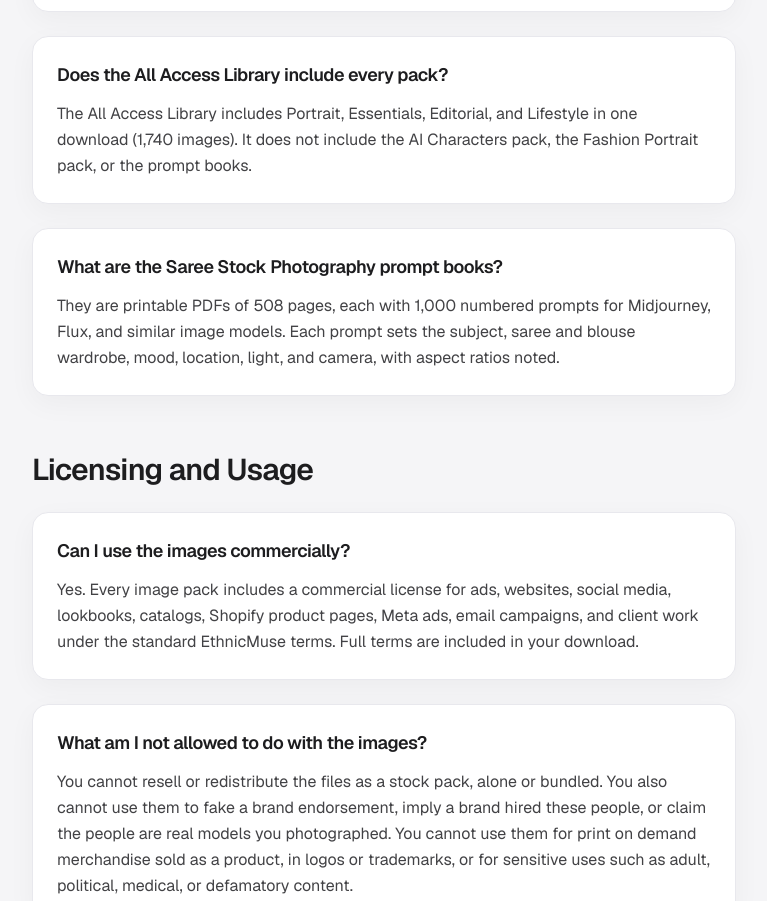
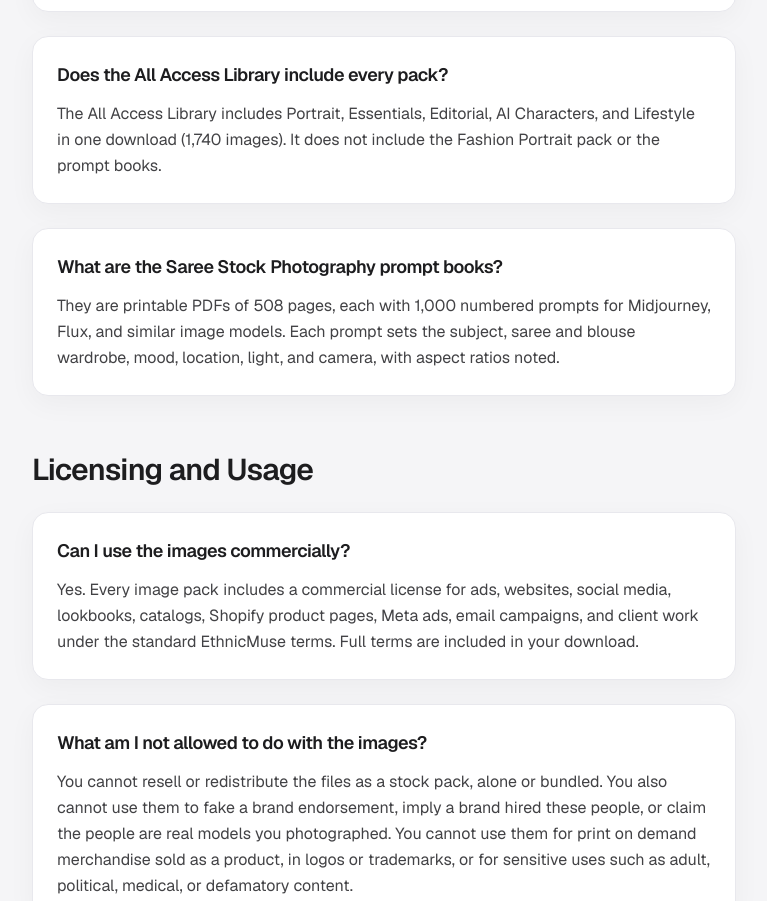
Before and after one commit to TaarakChauhan/ethnicmuse-web, a Next.js app: page /faq in a window 1280 px wide. Shown: the part 2865-3766 px from the top of the page, without its empty margins (256-1023 px from the left). Built offline with nearby package versions, Linux system fonts and the light colour scheme.

Commit message:
Fix All Access contents: include AI Characters, exclude Fashion Portrait.
Pack 00 holds packs 01 through 05. Prompt books stay separate.

```diff
--- a/src/content/faq.ts
+++ b/src/content/faq.ts
@@ -89,7 +89,7 @@ export const FAQ_SECTIONS: FaqSection[] = [
       {
         question: "Does the All Access Library include every pack?",
         answer:
-          "The All Access Library includes Portrait, Essentials, Editorial, and Lifestyle in one download (1,740 images). It does not include the AI Characters pack, the Fashion Portrait pack, or the prompt books.",
+          "The All Access Library includes Portrait, Essentials, Editorial, AI Characters, and Lifestyle in one download (1,740 images). It does not include the Fashion Portrait pack or the prompt books.",
       },
       {
         question: "What are the Saree Stock Photography prompt books?",
```
